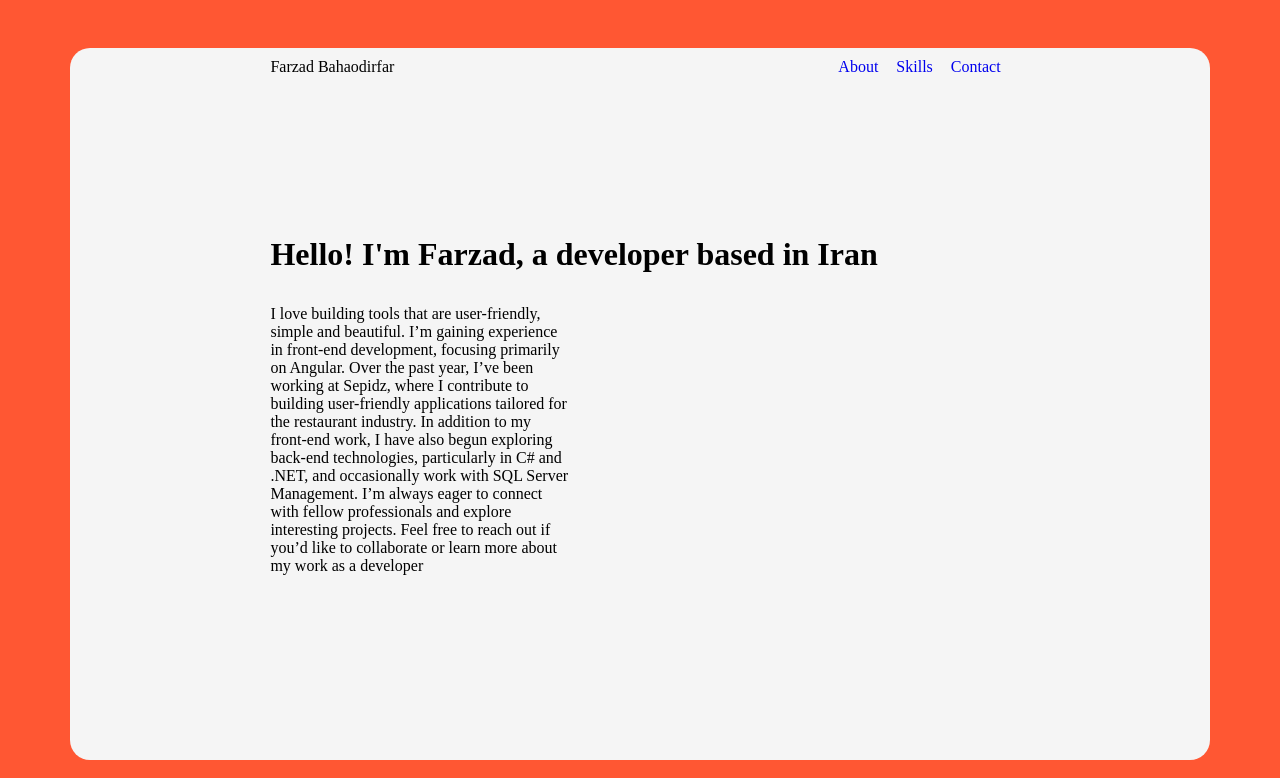
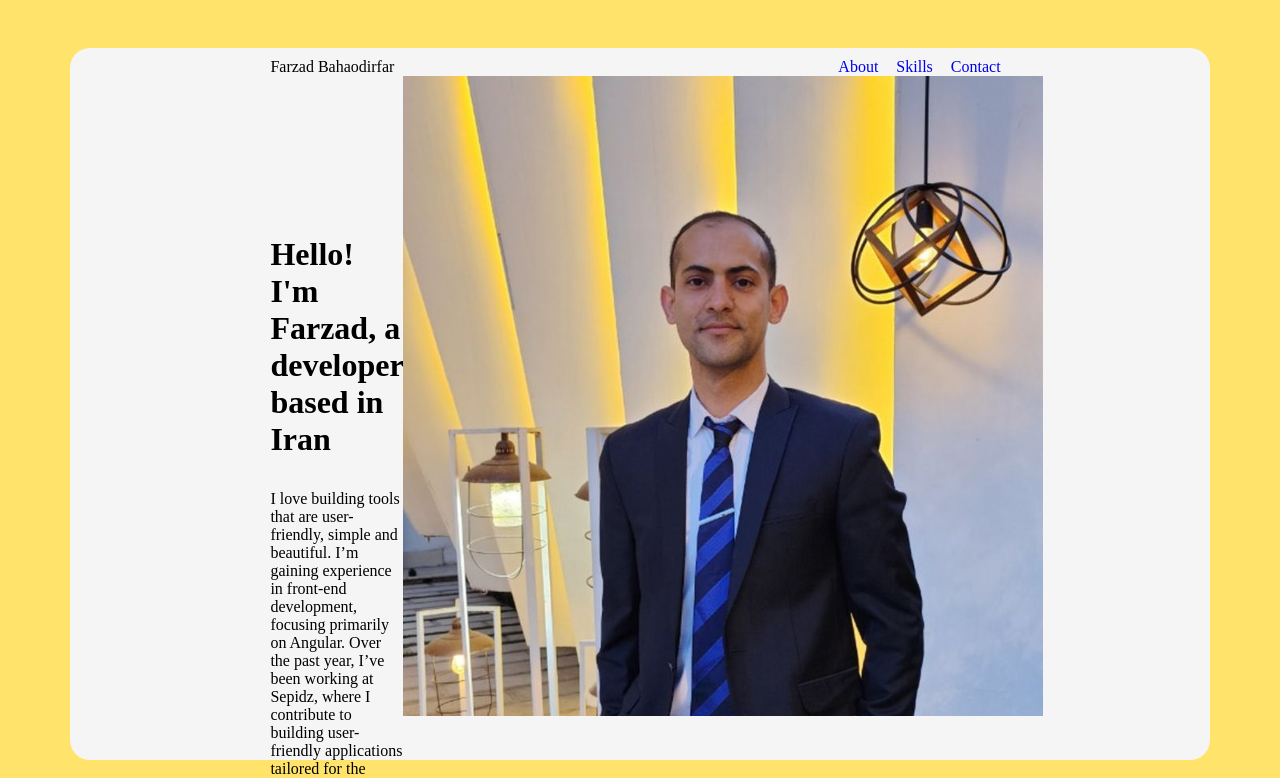
Before and after one commit to farzad-bahadorifar/my-portfolio, an Angular app: page /about in a window 1280 px wide. Shown: the top 778 px of the page. Built offline with nearby package versions, Linux system fonts and the light colour scheme.

Commit message:
style: add image and some style changes.

```diff
--- a/src/app/app.component.css
+++ b/src/app/app.component.css
@@ -36,11 +36,16 @@ li a {
   margin: 0 9px;
 }
 
-.about__left h1{
+.about {
+  display: flex;
+  justify-content: space-between;
+}
+
+.about__left h1 {
   margin-top: 10rem;
 }
 
-.about__left p{
+.about__left p {
   margin-top: 2rem;
   max-width: 300px;
 }
--- a/src/app/app.component.html
+++ b/src/app/app.component.html
@@ -45,7 +45,9 @@
           about my work as a developer
         </p>
       </div>
-      <div class="about__right"></div>
+      <div class="about__right">
+        <img src="../assets/images/profile-pic.jpg" alt="profile-pic">
+      </div>
     </div>
   </div>
 </div>
--- a/src/app/app.component.ts
+++ b/src/app/app.component.ts
@@ -14,6 +14,6 @@ export class AppComponent implements AfterViewInit{
   constructor(private elementRef: ElementRef) {}
   ngAfterViewInit() {
     this.elementRef.nativeElement.ownerDocument
-        .body.style.backgroundColor = '#ff5733'; // Replace with your custom color value
+        .body.style.backgroundColor = '#ffe36b'; // Replace with your custom color value
 }
 }
```
Also changed, not shown: src/assets/images/profile-pic.jpg (added).
